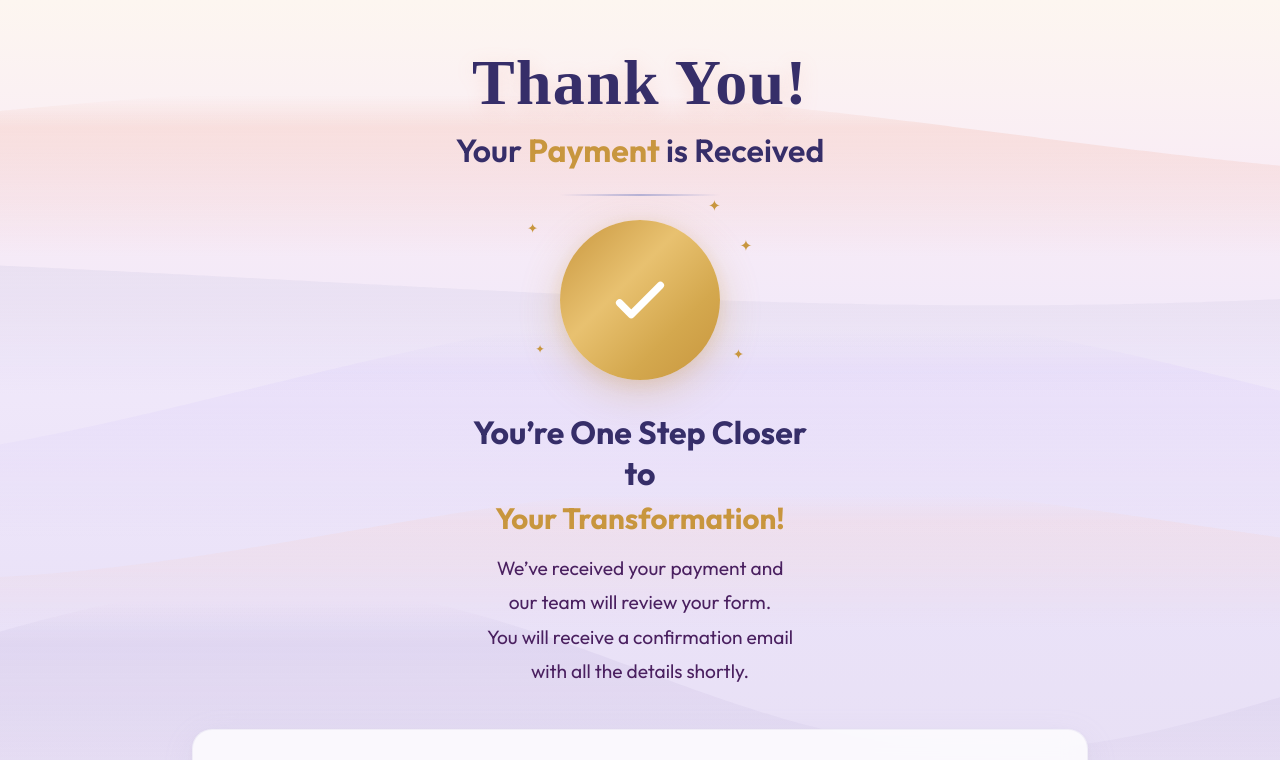
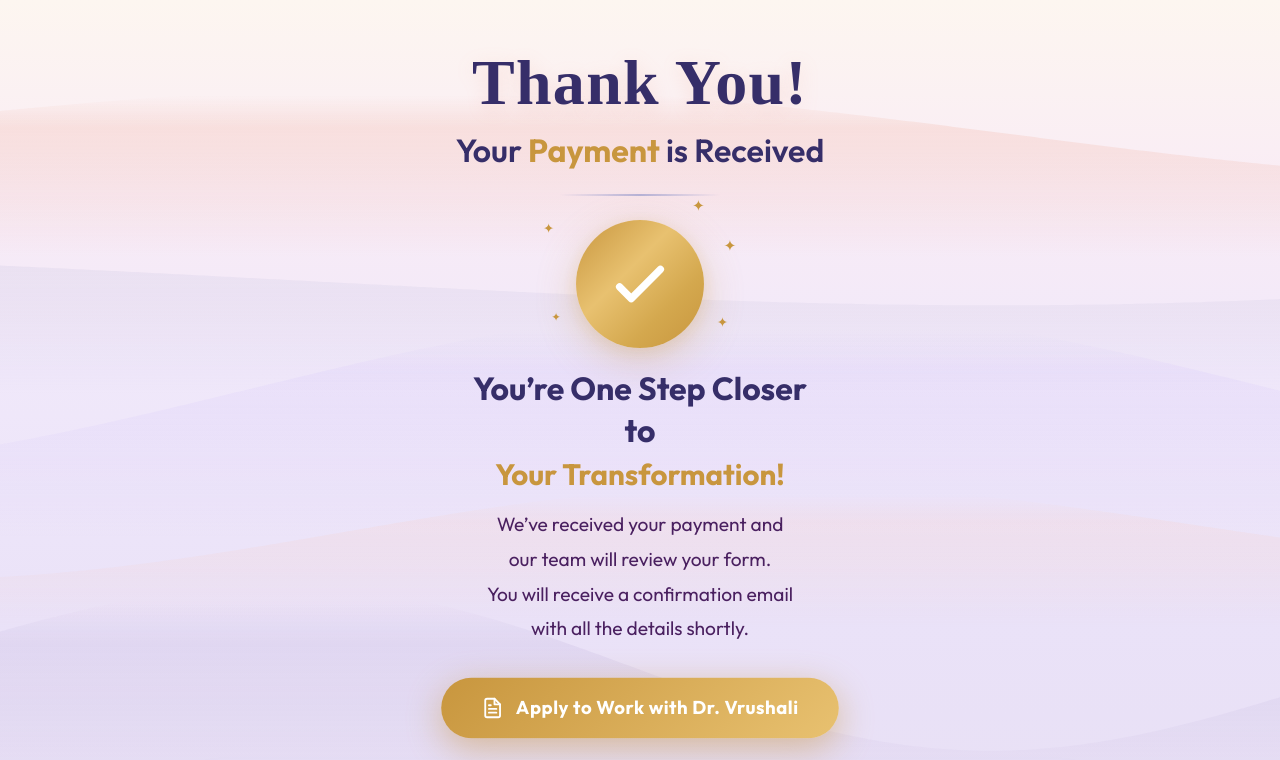
Before and after one commit to healwithdrvrushali/uplift, a Next.js app: page /thank-you in a window 1280 px wide. Shown: the top 760 px of the page. Built offline with nearby package versions, Linux system fonts and the light colour scheme; a web font is replaced by a local one.

Commit message:
Update page.tsx

```diff
--- a/app/thank-you/page.tsx
+++ b/app/thank-you/page.tsx
@@ -112,9 +112,13 @@ export default function ThankYouPage() {
           0%, 50% { opacity: 0.4; transform: scale(0.8); }
           50% { opacity: 1; transform: scale(1.2); }
         }
-        @keyframes floatStar {
-          0%, 100% { transform: translateY(0) rotate(0deg); }
-          50% { transform: translateY(-6px) rotate(10deg); }
+        @keyframes btnShine {
+          0% { left: -100%; }
+          100% { left: 200%; }
+        }
+        @keyframes pulse {
+          0%, 100% { transform: scale(1); box-shadow: 0 8px 30px rgba(200,150,62,0.4); }
+          50% { transform: scale(1.02); box-shadow: 0 12px 40px rgba(200,150,62,0.6); }
         }
         .fade-in-up-1 { animation: fadeInUp 0.8s ease-out forwards; }
         .fade-in-up-2 { animation: fadeInUp 0.8s ease-out 0.2s forwards; opacity: 0; }
@@ -124,6 +128,20 @@ export default function ThankYouPage() {
         .scale-in { animation: scaleIn 0.6s ease-out 0.3s forwards; opacity: 0; }
         .sparkle-1 { animation: sparkle 2s ease-in-out infinite; }
         .sparkle-2 { animation: sparkle 2s ease-in-out 0.5s infinite; }
+        .btn-shine { position: relative; overflow: hidden; }
+        .btn-shine::after {
+          content: '';
+          position: absolute;
+          top: 0;
+          left: -100%;
+          width: 50%;
+          height: 100%;
+          background: linear-gradient(90deg, transparent, rgba(255,255,255,0.3), transparent);
+          animation: btnShine 3s ease-in-out infinite;
+        }
+        .pulse-btn {
+          animation: pulse 2.5s ease-in-out infinite;
+        }
       `}</style>
 
       <div
@@ -139,7 +157,7 @@ export default function ThankYouPage() {
           style={{ zIndex: 0 }}
         />
 
-        {/* Main content - full width on desktop, constrained on mobile */}
+        {/* Main content */}
         <div className="relative z-10 w-full flex-1 flex flex-col items-center justify-center px-6 py-12">
           {/* Thank You Title */}
           <h1
@@ -182,7 +200,7 @@ export default function ThankYouPage() {
           />
 
           {/* Checkmark Circle */}
-          <div className="relative scale-in" style={{ marginBottom: "2rem" }}>
+          <div className="relative scale-in" style={{ marginBottom: "1.3rem" }}>
             <span className="absolute -top-6 right-0 text-[#c8963e] sparkle-2" style={{ fontSize: "0.8rem" }}>✦</span>
             <span className="absolute top-4 -right-8 text-[#c8963e] sparkle-1" style={{ fontSize: "0.9rem" }}>✦</span>
             <span className="absolute top-0 -left-8 text-[#c8963e] sparkle-2" style={{ fontSize: "0.7rem" }}>✦</span>
@@ -190,7 +208,7 @@ export default function ThankYouPage() {
             <span className="absolute bottom-4 -right-6 text-[#c8963e] sparkle-1" style={{ fontSize: "0.8rem" }}>✦</span>
 
             <div
-              className="w-32 h-32 md:w-40 md:h-40 rounded-full flex items-center justify-center"
+              className="w-30 h-30 md:w-32 md:h-32 rounded-full flex items-center justify-center"
               style={{
                 background: "linear-gradient(135deg, #c8963e 0%, #e8c170 40%, #d4a84e 70%, #c8963e 100%)",
                 boxShadow: "0 12px 40px rgba(200,150,62,0.3), 0 4px 16px rgba(200,150,62,0.15)",
@@ -249,7 +267,7 @@ export default function ThankYouPage() {
               fontSize: "clamp(0.95rem, 1.5vw, 1.2rem)",
               color: "#4a2060",
               lineHeight: 1.8,
-              marginBottom: "2.5rem",
+              marginBottom: "2rem",
               maxWidth: "600px",
             }}
           >
@@ -262,7 +280,43 @@ export default function ThankYouPage() {
             with all the details shortly.
           </p>
 
-          {/* Info Cards - wider on desktop */}
+          {/* Fill the Google Form Button */}
+          <div className="text-center fade-in-up-4" style={{ marginBottom: "2.5rem" }}>
+            <a
+              href="https://docs.google.com/document/d/13ZUR6xd90x3f8fz7pbha-vE5xk9UCBfi9JFHHHQkjxQ/edit?usp=sharing"
+              target="_blank"
+              rel="noopener noreferrer"
+              className="btn-shine pulse-btn inline-flex items-center gap-3 font-semibold px-8 sm:px-10 py-3.5 sm:py-4 rounded-full shadow-lg hover:shadow-xl transition-all duration-300 transform hover:-translate-y-0.5"
+              style={{
+                fontFamily: "'Outfit', sans-serif",
+                fontSize: "clamp(0.95rem, 2vw, 1.15rem)",
+                fontWeight: 700,
+                letterSpacing: "0.03em",
+                background: "linear-gradient(135deg, #c8963e, #e8c170)",
+                color: "#ffffff",
+              }}
+            >
+              <svg
+                width="22"
+                height="22"
+                viewBox="0 0 24 24"
+                fill="none"
+                stroke="currentColor"
+                strokeWidth="2"
+                strokeLinecap="round"
+                strokeLinejoin="round"
+              >
+                <path d="M14 2H6a2 2 0 0 0-2 2v16a2 2 0 0 0 2 2h12a2 2 0 0 0 2-2V8Z" />
+                <path d="M14 2v6h6" />
+                <path d="M16 13H8" />
+                <path d="M16 17H8" />
+                <path d="M10 9H8" />
+              </svg>
+              Apply to Work with Dr. Vrushali
+            </a>
+          </div>
+
+          {/* Info Cards */}
           <div
             className="w-full max-w-lg md:max-w-3xl lg:max-w-4xl fade-in-up-2"
             style={{
@@ -325,7 +379,6 @@ export default function ThankYouPage() {
                     }}
                   >
                     Check your email for the
-
                     clarity call details and schedule.
                   </p>
                 </div>
@@ -381,7 +434,6 @@ export default function ThankYouPage() {
                     }}
                   >
                     Our team will connect with you
-
                     within 24 - 48 hours.
                   </p>
                 </div>
```
